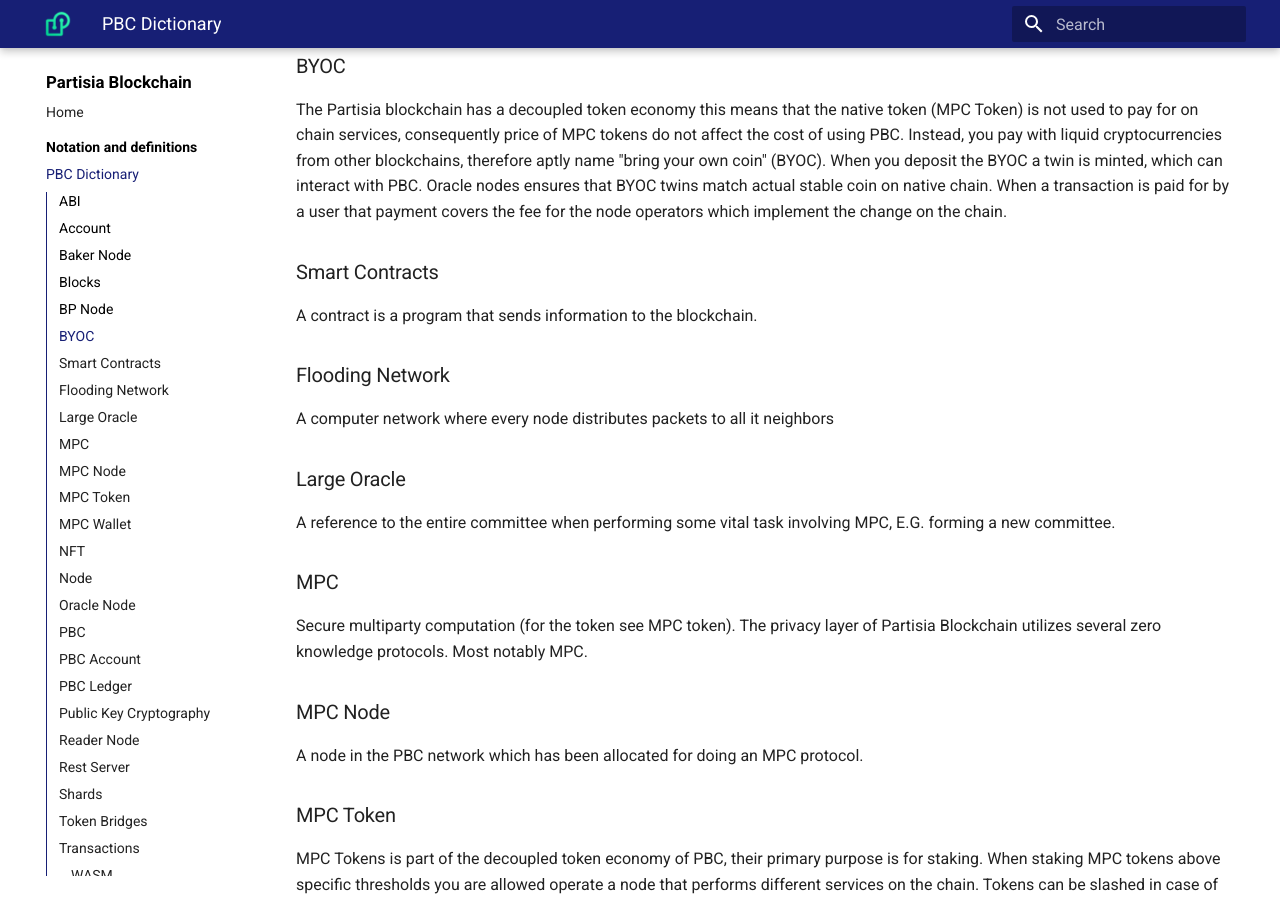
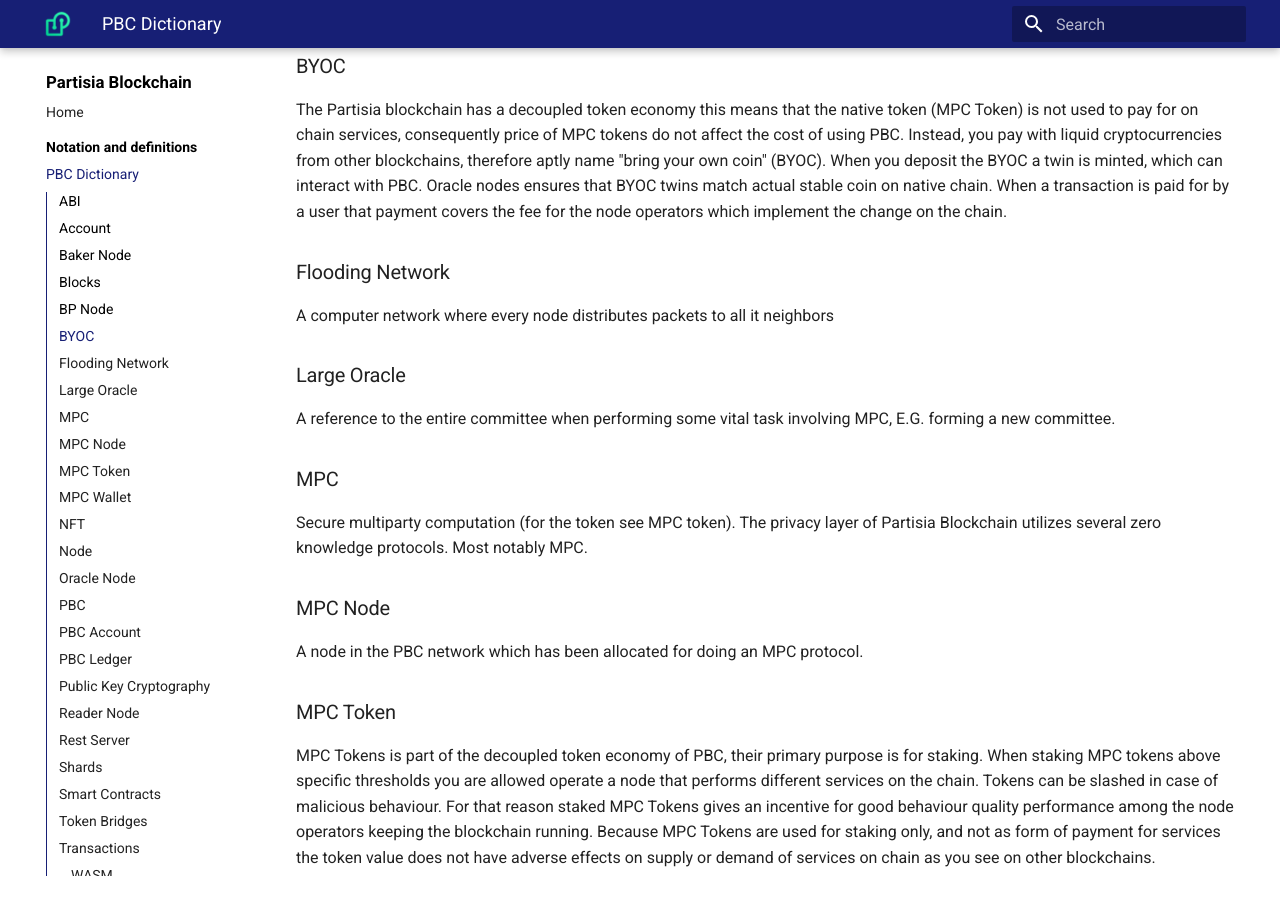
Before and after one commit to 0xSero/partisia-docs, an MkDocs documentation site: the page built from docs/dictionary.md, in a window 1280 px wide and 900 px high, scrolled down 970 px. Built offline with MkDocs 1.6.1 and Material for MkDocs 9.7.7, drawn with Linux system fonts in a browser that asks for light colours; a script that is not in the unit is left out; some of the changed text lies outside the part shown.

Commit message:
Usefull changes

```diff
--- a/docs/dictionary.md
+++ b/docs/dictionary.md
@@ -18,9 +18,6 @@
 
 ### BYOC
 The Partisia blockchain has a decoupled token economy this means that the native token (MPC Token) is not used to pay for on chain services, consequently price of MPC tokens do not affect the cost of using PBC. Instead, you pay with liquid cryptocurrencies from other blockchains, therefore aptly name "bring your own coin" (BYOC). When you deposit the BYOC a twin is minted, which can interact with PBC. Oracle nodes ensures that BYOC twins match actual stable coin on native chain. When a transaction is paid for by a user that payment covers the fee for the node operators which implement the change on the chain.
-
-### Smart Contracts
-A contract is a program that sends information to the blockchain.
 
 ### Flooding Network
 A computer network where every node distributes packets to all it neighbors
```
Also changed, not shown: other parts of docs/dictionary.md (+2 -0 lines).
